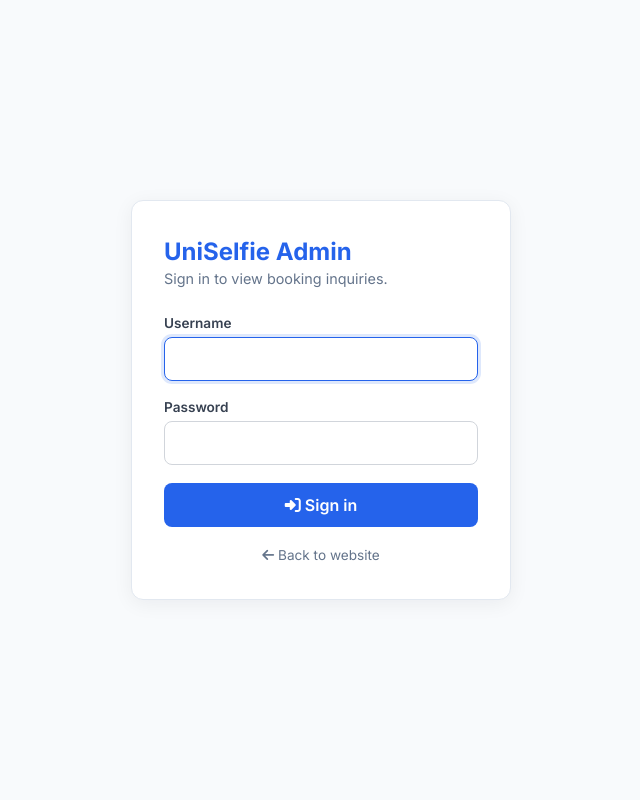
After one commit to AikoFTW/uniselfie, a Node server app: page /admin/login in a window 1280 px wide. The commit adds this page. Shown: the whole page, without its empty margins (319-959 px from the left). Run offline with Node 20, Linux system fonts and the light colour scheme.

Commit message:
Add admin login, save inquiries to disk, remove nodemailer
- Admin pages now require a login (ADMIN_USERNAME / ADMIN_PASSWORD from .env),
  using a signed, HTTP-only cookie (SESSION_SECRET). Includes logout and a
  rate limit on login attempts.
- Contact inquiries are saved to data/submissions.json (gitignored) so they
  survive restarts, and show newest first in the admin panel.
- Escape inquiry content in the admin details view to stop script injection
  from the public contact form.
- Validate status updates and basic contact form fields.
- Remove unused nodemailer dependency.
- Add .env.example documenting every setting.

Co-Authored-By: Claude Opus 5.5 <noreply@anthropic.com>
Claude-Session: https://claude.ai/code/session_01SfWSEtQCpHDzzqnisoik71

```diff
--- a/server.js
+++ b/server.js
@@ -4,6 +4,8 @@ const helmet = require('helmet');
 const compression = require('compression');
 const rateLimit = require('express-rate-limit');
 const cors = require('cors');
+const fs = require('fs');
+const crypto = require('crypto');
 require('dotenv').config();
 
 const app = express();
@@ -42,7 +44,123 @@ app.use(express.static(path.join(__dirname, 'public')));
 app.set('view engine', 'ejs');
 app.set('views', path.join(__dirname, 'views'));
 
-let contactSubmissions = [];
+// ---------------------------------------------------------------------------
+// Contact submissions: saved to a JSON file so they survive restarts
+// ---------------------------------------------------------------------------
+const DATA_FILE = process.env.DATA_FILE || path.join(__dirname, 'data', 'submissions.json');
+
+function loadSubmissions() {
+  try {
+    const raw = fs.readFileSync(DATA_FILE, 'utf8');
+    const parsed = JSON.parse(raw);
+    return Array.isArray(parsed) ? parsed : [];
+  } catch (err) {
+    if (err.code !== 'ENOENT') console.error('Could not read submissions file:', err.message);
+    return [];
+  }
+}
+
+function saveSubmissions() {
+  try {
+    fs.mkdirSync(path.dirname(DATA_FILE), { recursive: true });
+    const tmp = DATA_FILE + '.tmp';
+    fs.writeFileSync(tmp, JSON.stringify(contactSubmissions, null, 2));
+    fs.renameSync(tmp, DATA_FILE);
+  } catch (err) {
+    console.error('Could not save submissions file:', err.message);
+  }
+}
+
+let contactSubmissions = loadSubmissions();
+
+// ---------------------------------------------------------------------------
+// Admin login (username + password from .env, signed cookie session)
+// ---------------------------------------------------------------------------
+const ADMIN_USERNAME = process.env.ADMIN_USERNAME || 'admin';
+const ADMIN_PASSWORD = process.env.ADMIN_PASSWORD || '';
+const SESSION_SECRET = process.env.SESSION_SECRET || '';
+const SESSION_HOURS = Number(process.env.SESSION_HOURS) || 12;
+const COOKIE_NAME = 'uniselfie_admin';
+const ADMIN_ENABLED = ADMIN_PASSWORD.length > 0 && SESSION_SECRET.length >= 32;
+
+if (!ADMIN_ENABLED) {
+  console.warn('WARNING: Admin panel is locked. Set ADMIN_PASSWORD and SESSION_SECRET (32+ characters) in .env');
+}
+
+function safeEqual(a, b) {
+  const ha = crypto.createHash('sha256').update(String(a)).digest();
+  const hb = crypto.createHash('sha256').update(String(b)).digest();
+  return crypto.timingSafeEqual(ha, hb);
+}
+
+function sign(value) {
+  return crypto.createHmac('sha256', SESSION_SECRET).update(value).digest('base64url');
+}
+
+function createSessionToken(username) {
+  const payload = Buffer.from(JSON.stringify({ u: username, exp: Date.now() + SESSION_HOURS * 3600 * 1000 })).toString('base64url');
+  return payload + '.' + sign(payload);
+}
+
+function readSessionToken(token) {
+  if (!ADMIN_ENABLED || !token || typeof token !== 'string') return null;
+  const [payload, signature] = token.split('.');
+  if (!payload || !signature || !safeEqual(sign(payload), signature)) return null;
+  try {
+    const data = JSON.parse(Buffer.from(payload, 'base64url').toString('utf8'));
+    if (!data.exp || data.exp < Date.now()) return null;
+    return data;
+  } catch {
+    return null;
+  }
+}
+
+function getCookie(req, name) {
+  const header = req.headers.cookie || '';
+  for (const part of header.split(';')) {
+    const idx = part.indexOf('=');
+    if (idx === -1) continue;
+    if (part.slice(0, idx).trim() === name) return decodeURIComponent(part.slice(idx + 1).trim());
+  }
+  return null;
+}
+
+const cookieOptions = {
+  httpOnly: true,
+  sameSite: 'strict',
+  secure: process.env.NODE_ENV === 'production',
+  path: '/'
+};
+
+function requireAdmin(req, res, next) {
+  const session = readSessionToken(getCookie(req, COOKIE_NAME));
+  if (session) {
+    req.adminUser = session.u;
+    res.locals.adminUser = session.u;
+    return next();
+  }
+  if (req.method === 'GET') return res.redirect('/admin/login');
+  return res.status(401).json({ success: false, message: 'Please log in again.' });
+}
+
+const loginLimiter = rateLimit({
+  windowMs: 15 * 60 * 1000,
+  max: 10,
+  standardHeaders: true,
+  legacyHeaders: false,
+  handler: (req, res) => res.status(429).render('admin/login', {
+    title: 'Admin Login - UniSelfie',
+    error: 'Too many login attempts. Please wait 15 minutes and try again.',
+    adminEnabled: ADMIN_ENABLED
+  })
+});
+
+const ALLOWED_STATUSES = ['new', 'viewed', 'replied'];
+
+function clean(value, max) {
+  if (value === undefined || value === null) return '';
+  return String(value).trim().slice(0, max);
+}
 
 // Routes
 app.get('/', (req, res) => {
@@ -104,25 +222,30 @@ app.get('/weddings', (req, res) => {
 // Contact form submission
 app.post('/contact', async (req, res) => {
   try {
-    const { name, email, phone, eventDate, eventType, guestCount, venue, message } = req.body;
-
+    const b = req.body || {};
     const submission = {
-      id: Date.now(),
+      id: Date.now() * 1000 + Math.floor(Math.random() * 1000),
       timestamp: new Date().toISOString(),
-      name,
-      email,
-      phone,
-      eventDate,
-      eventType,
-      guestCount,
-      venue,
-      message,
+      name: clean(b.name, 120),
+      email: clean(b.email, 200),
+      phone: clean(b.phone, 40),
+      eventDate: clean(b.eventDate, 40),
+      eventType: clean(b.eventType, 60),
+      guestCount: clean(b.guestCount, 20),
+      venue: clean(b.venue, 200),
+      message: clean(b.message, 5000),
       status: 'new'
     };
 
-    contactSubmissions.push(submission);
+    if (!submission.name || !submission.email) {
+      return res.status(400).json({ success: false, message: 'Please include your name and email.' });
+    }
 
-    console.log('Contact form submission:', submission);
+    // Newest first, so it shows at the top of the admin panel
+    contactSubmissions.unshift(submission);
+    saveSubmissions();
+
+    console.log(`New contact inquiry from ${submission.name} (${submission.eventType || 'no event type'})`);
 
     res.json({ success: true, message: 'Thank you for your inquiry! We\'ll get back to you within 24 hours.' });
   } catch (error) {
@@ -132,7 +255,30 @@ app.post('/contact', async (req, res) => {
 });
 
 // Admin routes
-app.get('/admin', (req, res) => {
+app.get('/admin/login', (req, res) => {
+  if (readSessionToken(getCookie(req, COOKIE_NAME))) return res.redirect('/admin');
+  res.render('admin/login', { title: 'Admin Login - UniSelfie', error: null, adminEnabled: ADMIN_ENABLED });
+});
+
+app.post('/admin/login', loginLimiter, (req, res) => {
+  const { username, password } = req.body || {};
+  if (ADMIN_ENABLED && safeEqual(username || '', ADMIN_USERNAME) && safeEqual(password || '', ADMIN_PASSWORD)) {
+    res.cookie(COOKIE_NAME, createSessionToken(ADMIN_USERNAME), { ...cookieOptions, maxAge: SESSION_HOURS * 3600 * 1000 });
+    return res.redirect('/admin');
+  }
+  res.status(401).render('admin/login', {
+    title: 'Admin Login - UniSelfie',
+    error: ADMIN_ENABLED ? 'Wrong username or password.' : 'Admin login is not set up yet. Add ADMIN_PASSWORD and SESSION_SECRET to the .env file.',
+    adminEnabled: ADMIN_ENABLED
+  });
+});
+
+app.post('/admin/logout', (req, res) => {
+  res.clearCookie(COOKIE_NAME, cookieOptions);
+  res.redirect('/admin/login');
+});
+
+app.get('/admin', requireAdmin, (req, res) => {
   res.render('admin/dashboard', {
     title: 'Admin Dashboard - UniSelfie',
     contactSubmissions,
@@ -140,28 +286,32 @@ app.get('/admin', (req, res) => {
   });
 });
 
-app.get('/admin/contacts', (req, res) => {
+app.get('/admin/contacts', requireAdmin, (req, res) => {
   res.render('admin/contacts', {
     title: 'Contact Submissions - UniSelfie Admin',
     submissions: contactSubmissions
   });
 });
 
-app.post('/admin/contacts/:id/status', (req, res) => {
-  const id = parseInt(req.params.id);
+app.post('/admin/contacts/:id/status', requireAdmin, (req, res) => {
+  const id = Number(req.params.id);
+  const status = req.body && req.body.status;
+  if (!ALLOWED_STATUSES.includes(status)) {
+    return res.status(400).json({ success: false, message: 'Invalid status.' });
+  }
   const submission = contactSubmissions.find(s => s.id === id);
-  if (submission) {
-    submission.status = req.body.status;
-  }
+  if (!submission) return res.status(404).json({ success: false, message: 'Not found.' });
+  submission.status = status;
+  saveSubmissions();
   res.json({ success: true });
 });
 
-app.delete('/admin/contacts/:id', (req, res) => {
-  const id = parseInt(req.params.id);
+app.delete('/admin/contacts/:id', requireAdmin, (req, res) => {
+  const id = Number(req.params.id);
   const index = contactSubmissions.findIndex(s => s.id === id);
-  if (index > -1) {
-    contactSubmissions.splice(index, 1);
-  }
+  if (index === -1) return res.status(404).json({ success: false, message: 'Not found.' });
+  contactSubmissions.splice(index, 1);
+  saveSubmissions();
   res.json({ success: true });
 });
 
@@ -185,5 +335,5 @@ app.use((error, req, res, next) => {
 app.listen(PORT, () => {
   console.log(`UniSelfie website running on port ${PORT}`);
   console.log(`Visit: http://localhost:${PORT}`);
-  console.log(`Admin: http://localhost:${PORT}/admin`);
+  console.log(`Admin: http://localhost:${PORT}/admin${ADMIN_ENABLED ? '' : ' (locked: set ADMIN_PASSWORD and SESSION_SECRET in .env)'}`);
 });
--- a/views/admin/dashboard.ejs
+++ b/views/admin/dashboard.ejs
@@ -192,7 +192,10 @@
             <div class="admin-logo">UniSelfie Admin</div>
             <div class="admin-user">
                 <i class="fas fa-user-circle"></i>
-                <span>Mr. Ashari</span>
+                <span><%= typeof adminUser !== 'undefined' ? adminUser : 'Admin' %></span>
+                <form method="POST" action="/admin/logout" style="margin-left: 0.75rem;">
+                    <button type="submit" style="background: none; border: 1px solid #e2e8f0; border-radius: 6px; padding: 0.35rem 0.75rem; color: #64748b; cursor: pointer; font: inherit; font-size: 0.85rem;"><i class="fas fa-sign-out-alt"></i> Log out</button>
+                </form>
             </div>
         </nav>
     </header>
--- /dev/null
+++ b/views/admin/login.ejs
@@ -0,0 +1,129 @@
+<!DOCTYPE html>
+<html lang="en">
+<head>
+    <meta charset="UTF-8">
+    <meta name="viewport" content="width=device-width, initial-scale=1.0">
+    <meta name="robots" content="noindex, nofollow">
+    <title><%= title %></title>
+    <link href="https://fonts.googleapis.com/css2?family=Inter:wght@300;400;500;600;700;800;900&display=swap" rel="stylesheet">
+    <link rel="stylesheet" href="https://cdnjs.cloudflare.com/ajax/libs/font-awesome/6.4.0/css/all.min.css">
+    <style>
+        * { margin: 0; padding: 0; box-sizing: border-box; }
+
+        body {
+            font-family: 'Inter', sans-serif;
+            background: #f8fafc;
+            color: #0f172a;
+            min-height: 100vh;
+            display: flex;
+            align-items: center;
+            justify-content: center;
+            padding: 1.5rem;
+        }
+
+        .login-card {
+            background: white;
+            width: 100%;
+            max-width: 380px;
+            padding: 2.25rem 2rem;
+            border-radius: 12px;
+            border: 1px solid #e2e8f0;
+            box-shadow: 0 4px 20px rgba(15, 23, 42, 0.06);
+        }
+
+        .login-logo {
+            font-size: 1.5rem;
+            font-weight: 700;
+            color: #2563eb;
+            margin-bottom: 0.25rem;
+        }
+
+        .login-subtitle {
+            color: #64748b;
+            font-size: 0.9rem;
+            margin-bottom: 1.75rem;
+        }
+
+        label {
+            display: block;
+            font-size: 0.85rem;
+            font-weight: 600;
+            color: #374151;
+            margin-bottom: 0.35rem;
+        }
+
+        input {
+            width: 100%;
+            padding: 0.7rem 0.85rem;
+            border: 1px solid #d1d5db;
+            border-radius: 8px;
+            font: inherit;
+            margin-bottom: 1.1rem;
+        }
+
+        input:focus {
+            outline: none;
+            border-color: #2563eb;
+            box-shadow: 0 0 0 3px rgba(37, 99, 235, 0.15);
+        }
+
+        button {
+            width: 100%;
+            padding: 0.75rem;
+            background: #2563eb;
+            color: white;
+            border: none;
+            border-radius: 8px;
+            font: inherit;
+            font-weight: 600;
+            cursor: pointer;
+            transition: background 0.2s;
+        }
+
+        button:hover { background: #1d4ed8; }
+
+        .error {
+            background: #fef2f2;
+            color: #b91c1c;
+            border: 1px solid #fecaca;
+            padding: 0.7rem 0.85rem;
+            border-radius: 8px;
+            font-size: 0.875rem;
+            margin-bottom: 1.25rem;
+        }
+
+        .back-link {
+            display: block;
+            text-align: center;
+            margin-top: 1.25rem;
+            color: #64748b;
+            font-size: 0.85rem;
+            text-decoration: none;
+        }
+
+        .back-link:hover { color: #2563eb; }
+    </style>
+</head>
+<body>
+    <div class="login-card">
+        <div class="login-logo">UniSelfie Admin</div>
+        <p class="login-subtitle">Sign in to view booking inquiries.</p>
+
+        <% if (error) { %>
+            <div class="error"><i class="fas fa-circle-exclamation"></i> <%= error %></div>
+        <% } %>
+
+        <form method="POST" action="/admin/login" autocomplete="on">
+            <label for="username">Username</label>
+            <input id="username" name="username" type="text" autocomplete="username" required autofocus>
+
+            <label for="password">Password</label>
+            <input id="password" name="password" type="password" autocomplete="current-password" required>
+
+            <button type="submit"><i class="fas fa-right-to-bracket"></i> Sign in</button>
+        </form>
+
+        <a class="back-link" href="/"><i class="fas fa-arrow-left"></i> Back to website</a>
+    </div>
+</body>
+</html>
```
Also changed, not shown: package.json (+6 -2 lines), views/admin/contacts.ejs (+27 -12 lines), 3 other files.
